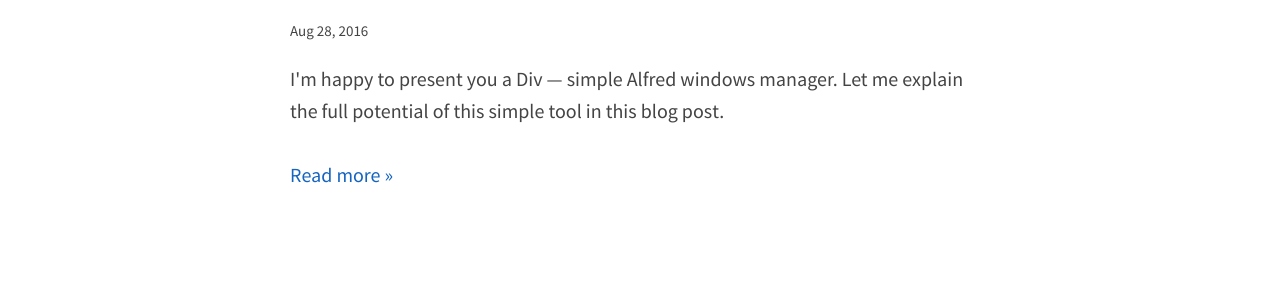
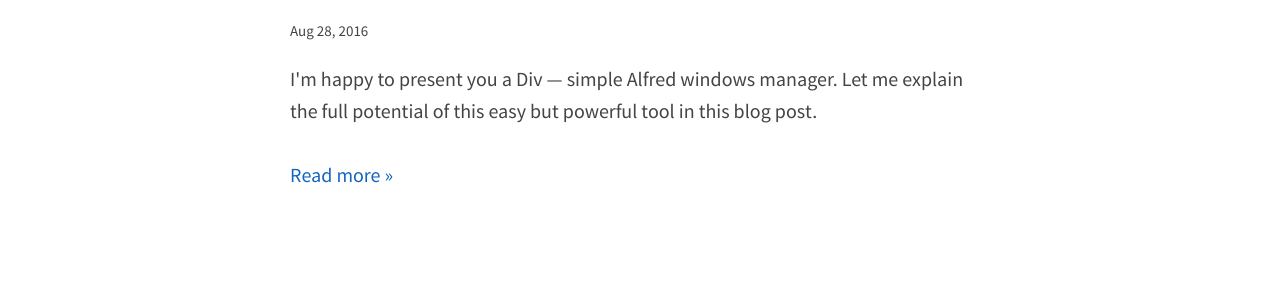
Before and after one commit to kimruddock/pawelgrzybek.github.io, a Jekyll site: the page built from index.html, in a window 1280 px wide and 900 px high. Shown: the part 209-502 px from the top of the window. Built offline with Jekyll 4.4.1, drawn with Linux system fonts in a browser that asks for light colours; the list of posts is cut into pages by our own code.

Commit message:
spelling fix

```diff
--- a/_posts/2016-08-28-div-simple-alfred-windows-manager.md
+++ b/_posts/2016-08-28-div-simple-alfred-windows-manager.md
@@ -1,6 +1,6 @@
 ---
 title: Div — simple Alfred windows manager
-excerpt: I'm happy to present you a Div — simple Alfred windows manager. Let me explain the full potential of this simple tool in this blog post.
+excerpt: I'm happy to present you a Div — simple Alfred windows manager. Let me explain the full potential of this easy but powerful tool in this blog post.
 photo: 2016-08-28.jpg
 ---
 
```
